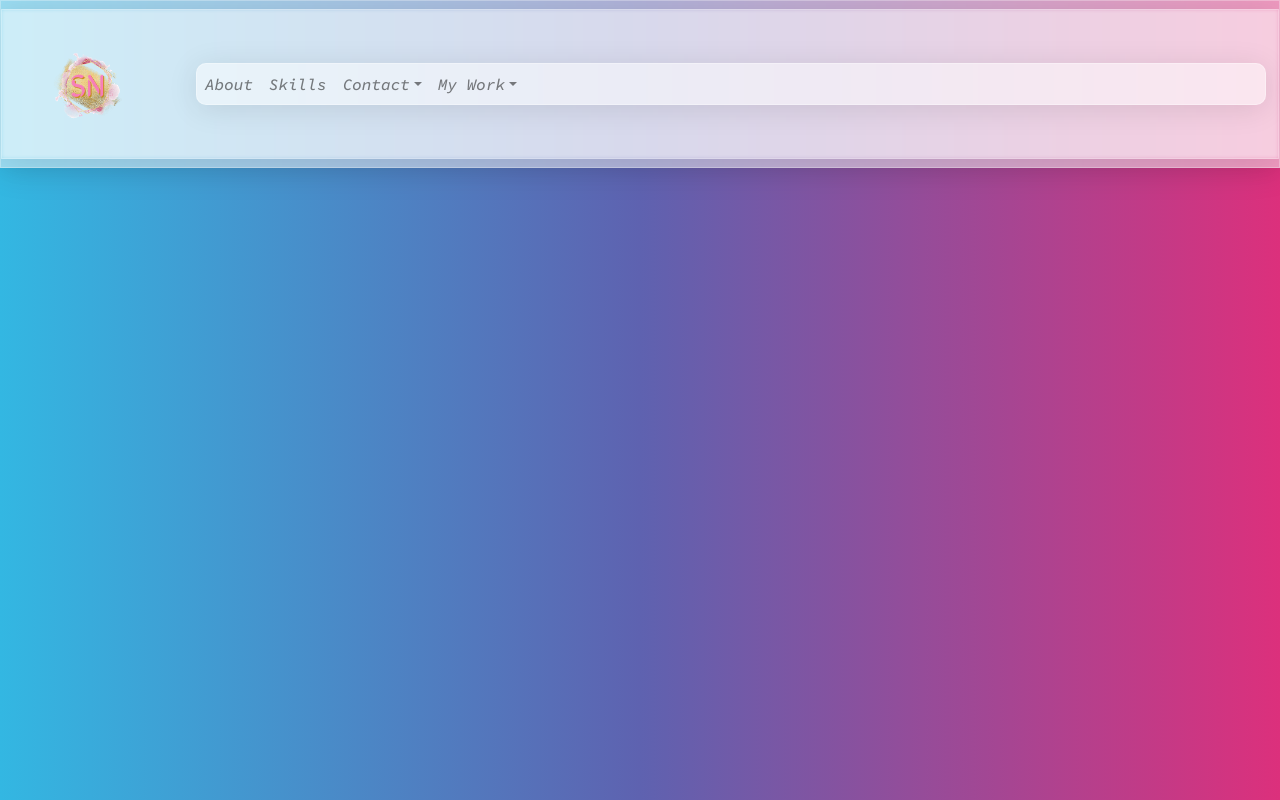
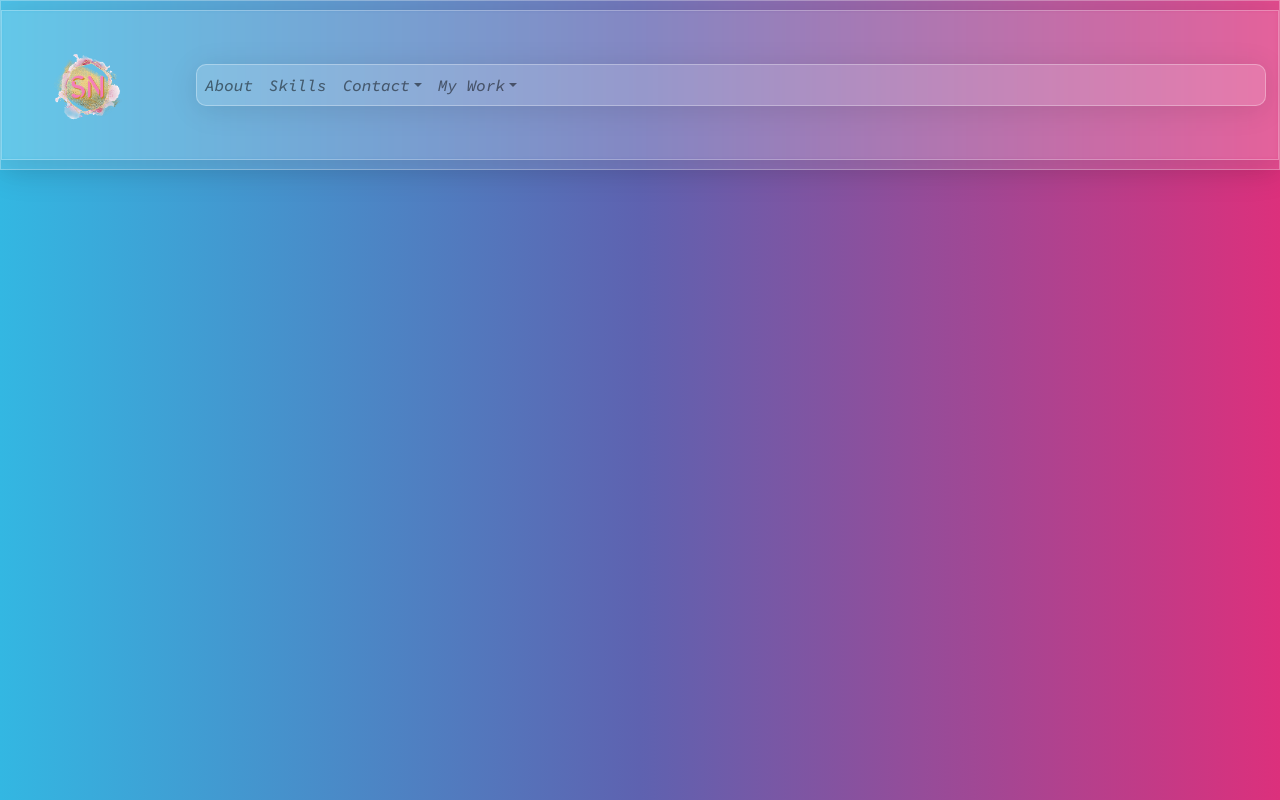
Before and after one commit to Worksmart377/my-portfolio, a React (Create React App) app: page / in a window 1280 px wide. Built offline with nearby package versions, Linux system fonts and the light colour scheme.

Commit message:
edits app.css

```diff
--- a/src/App.css
+++ b/src/App.css
@@ -9,7 +9,7 @@
 }
 nav {
   /* From https://css.glass */
-background: rgba(255, 255, 255, 0.51);
+background: rgba(255, 255, 255, 0.13);
 box-shadow: 0 4px 30px rgba(0, 0, 0, 0.1);
 backdrop-filter: blur(2.3px);
 -webkit-backdrop-filter: blur(2.3px);
@@ -29,8 +29,13 @@ border: 1px solid rgba(255, 255, 255, 0.3);
   color: black;
 }
 
+.container-fluid {
+  justify-content: center;
+  margin-top: 0%;
+}
+
 .navbar-collapse.collapse {
-  background: rgba(255, 255, 255, 0.51);
+  background: rgba(255, 255, 255, 0.15);
   box-shadow: 0 4px 30px rgba(0, 0, 0, 0.1);
   backdrop-filter: blur(2.3px);
   -webkit-backdrop-filter: blur(2.3px);
@@ -39,7 +44,9 @@ border: 1px solid rgba(255, 255, 255, 0.3);
 }
 
 .dropdown-menu.show {
-  background: rgba(255, 255, 255, 0.51);
+    /* From https://css.glass */
+
+  background: rgba(255, 255, 255, 0.15);
   box-shadow: 0 4px 30px rgba(0, 0, 0, 0.1);
   backdrop-filter: blur(2.3px);
   -webkit-backdrop-filter: blur(2.3px);
@@ -47,11 +54,13 @@ border: 1px solid rgba(255, 255, 255, 0.3);
   border-radius: 10px;
 }
 
-.navbar.navbar-expand-lg {
+nav.navbar.navbar-expand-lg.navbar-light.bg-transparent {
 width: 100%;
+height: 170px ;
 }
+nav.navbar.navbar-expand-sm.navbar-light.sticky-top {
+width: 100%;
+height: 170px ;
+margin-top: 0%;
 
-.socials {
-  display: flex;
-  justify-content: start;
 }
```
